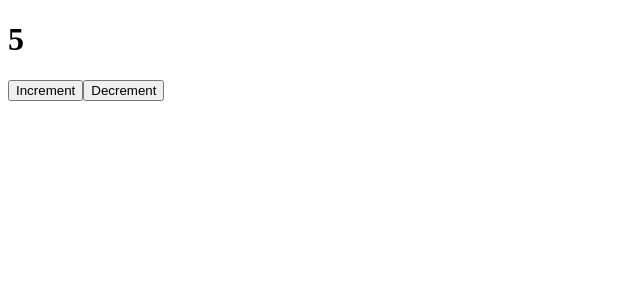
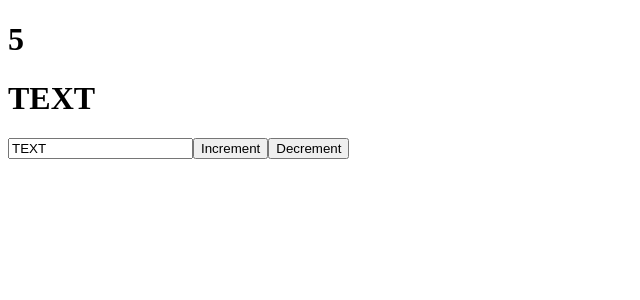
Before and after one commit to Kai120789/react_video, a React (Create React App) app: page / in a window 1280 px wide. Shown: the top 300 px of the page, without its empty margins (0-640 px from the left). Built offline with nearby package versions, Linux system fonts and the light colour scheme; the HTML template or start-up script is replaced by a standard one.

Commit message:
feat: input

```diff
--- a/src/App.js
+++ b/src/App.js
@@ -2,6 +2,7 @@
 
 function App() {
   const [likes, setLikes] = useState(5)
+  const [value, setValue] = useState('TEXT')
 
   function increment() {
     setLikes(likes + 1)
@@ -14,6 +15,12 @@
   return (
     <div className="App">
       <h1>{likes}</h1>
+      <h1>{value}</h1>
+      <input
+        type="text"
+        value ={value}
+        onChange={Event => setValue(Event.target.value)}
+      />
       <button onClick={increment}>Increment</button>
       <button onClick={decrement}>Decrement</button>
 
```
